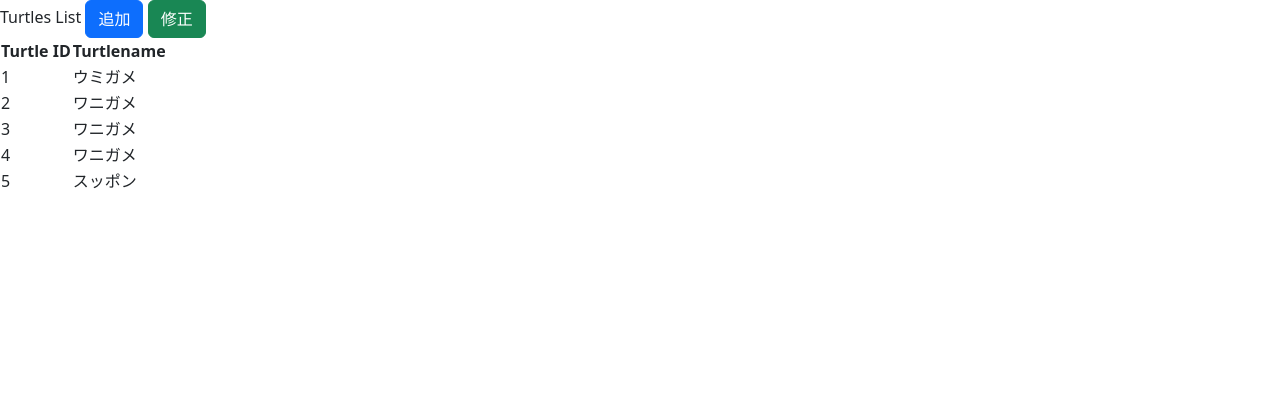
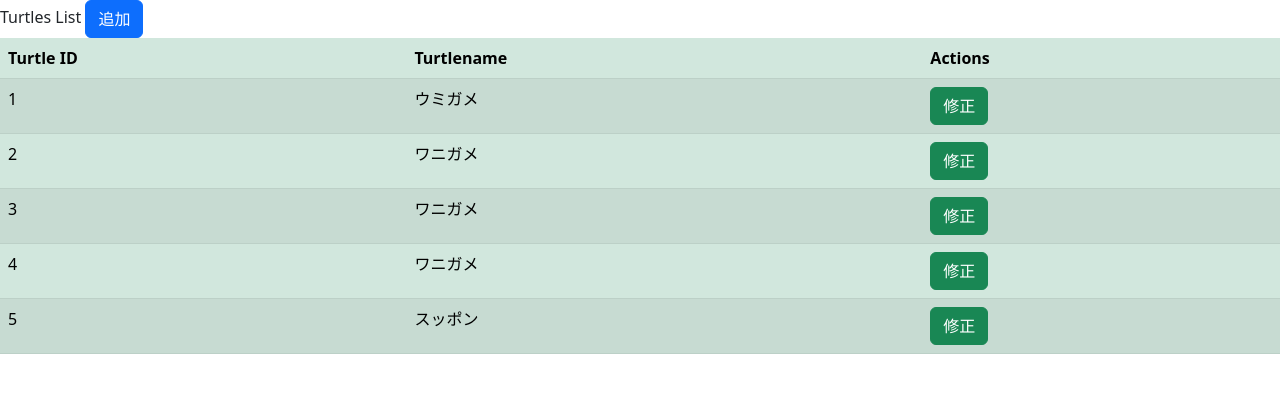
Before and after one commit to Takoyaki2116/Turtless, a Flask app: page /list in a window 1280 px wide. Shown: the top 393 px of the page. Run offline with Flask 3, Linux system fonts and the light colour scheme; data comes from the database, SQL or seed files in the repository.

Commit message:
修正ボタンを変えた

```diff
--- a/templates/top.html
+++ b/templates/top.html
@@ -11,12 +11,13 @@
 <body>
     Turtles List
     <a class="btn btn-primary" href="/add">追加</a>
-    <a class="btn btn-success" href="/edit">修正</a>
-    <table>
+
+    <table class="table table-success table-striped">
         <thead>
             <tr>
                 <th>Turtle ID</th>
                 <th>Turtlename</th>
+                <th>Actions</th>
             </tr>
         </thead>
         <tbody>
@@ -24,6 +25,7 @@
             <tr>
                 <td>{{ turtle.id}}</td>
                 <td>{{ turtle.name }}</td>
+                 <td><a class="btn btn-success" href="/edit">修正</a> </td>
             </tr>
             {% endfor %}
         </tbody>
```
